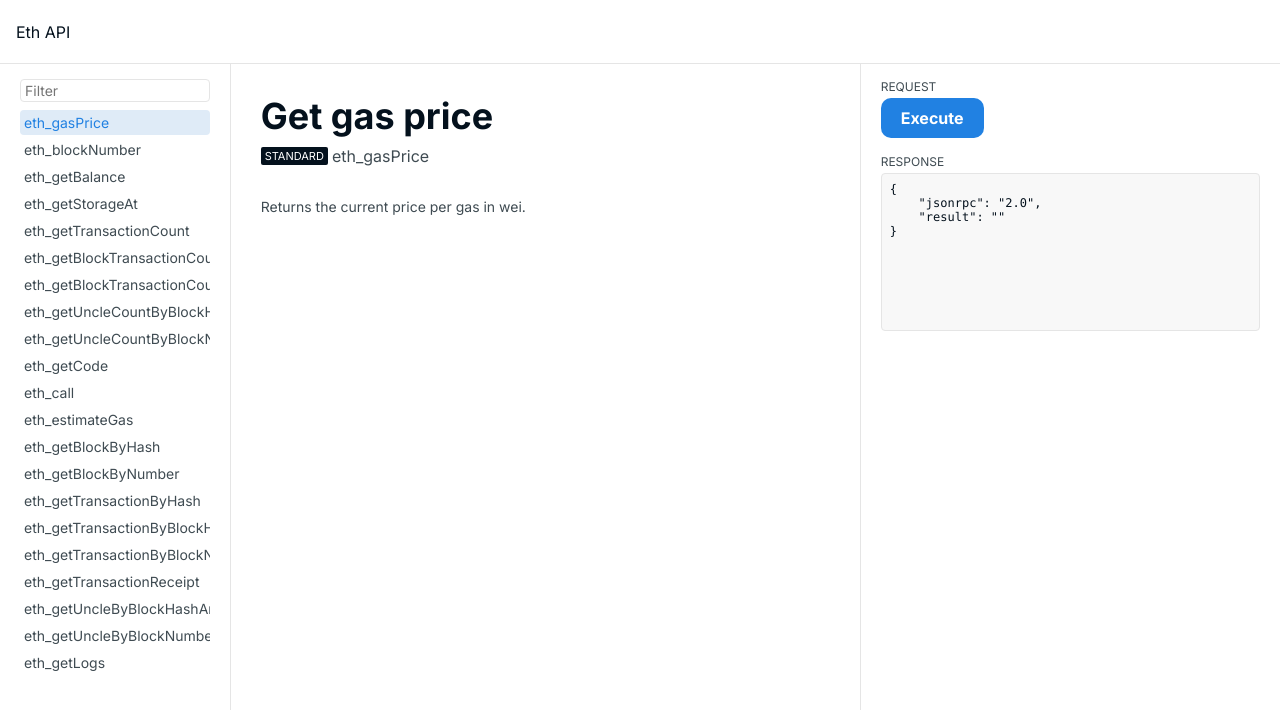
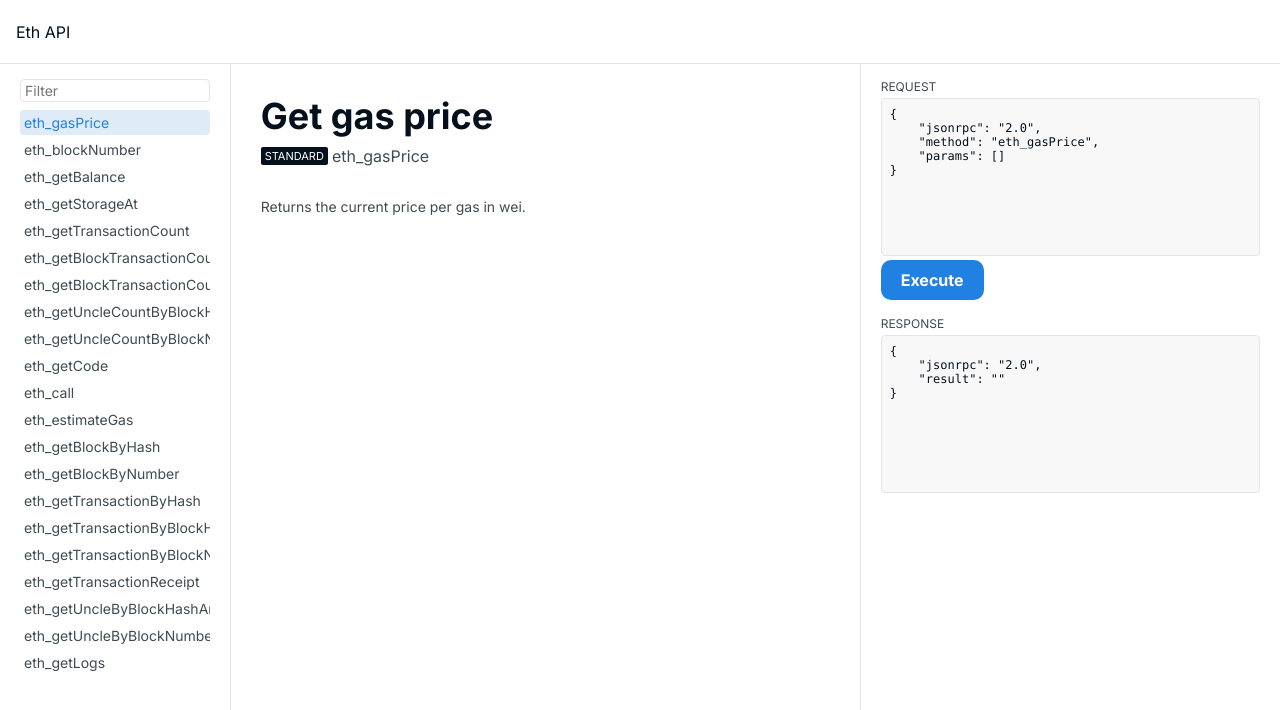
Before and after one commit to Destiner/ethereum-json-rpc, a Vue app: page / in a window 1280 px wide. Shown: the top 710 px of the page. Built offline with nearby package versions, Linux system fonts and the light colour scheme.

Commit message:
Show the request body

```diff
--- a/src/pages/Main.vue
+++ b/src/pages/Main.vue
@@ -66,6 +66,10 @@
     <div class="execution">
       <div class="execution-request">
         <div class="execution-request-label">Request</div>
+        <CodeView
+          :value="request"
+          :is-loading="false"
+        />
         <div>
           <button
             class="execution-request-body"
@@ -113,6 +117,15 @@ function selectMethod(method: Method): void {
 }
 
 const inputs = ref<string[]>([]);
+
+const request = computed(() => {
+  const request = {
+    jsonrpc: '2.0',
+    method: selectedMethod.value.id,
+    params: inputs.value,
+  };
+  return JSON.stringify(request, null, 4);
+});
 
 function resetParamInputs(): void {
   inputs.value = [];
```
